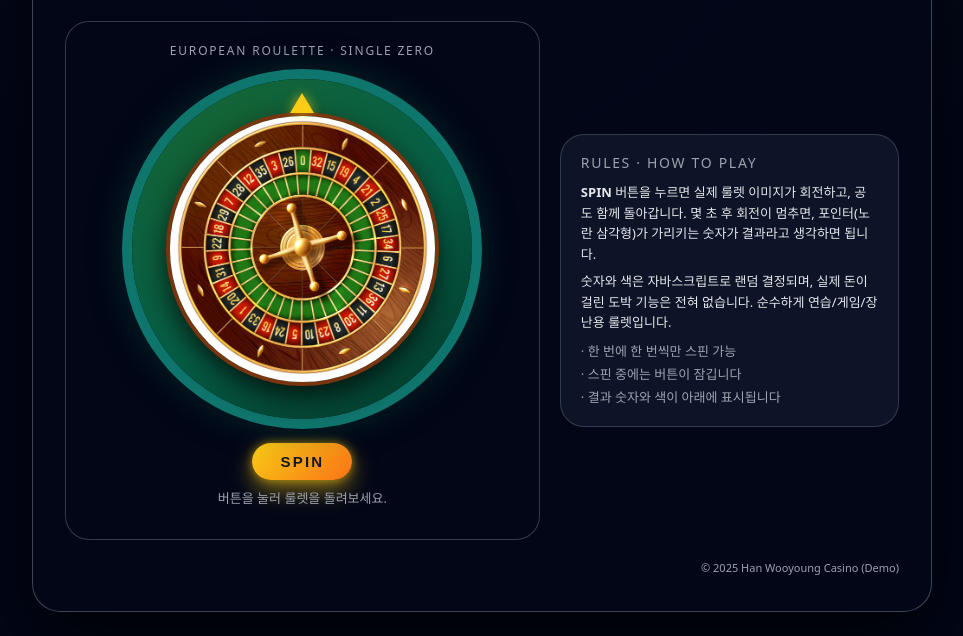
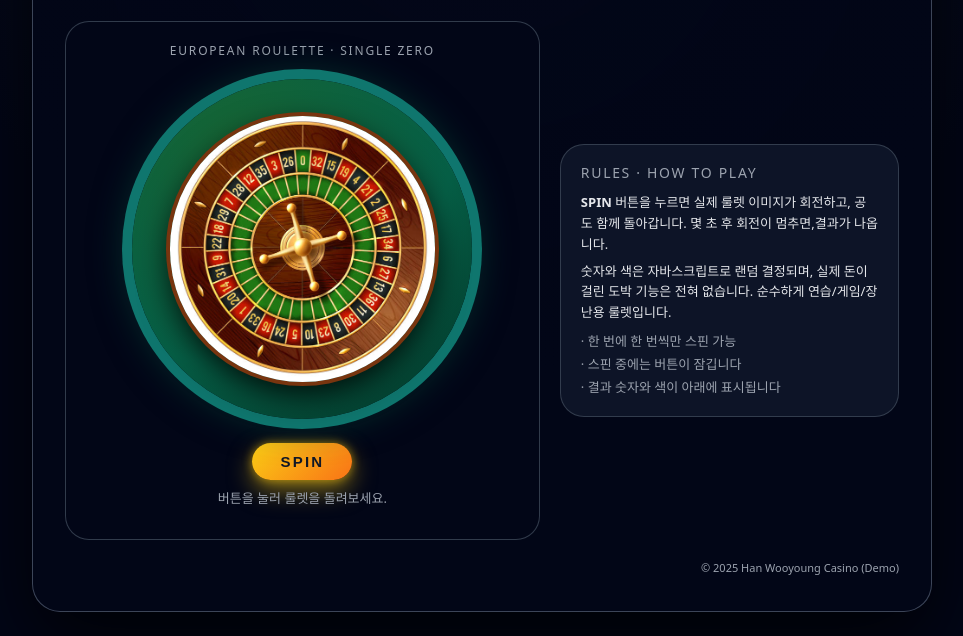
Before and after one commit to pizza-boss/pizza-boss.github.io, a plain HTML site: page index.html in a window 1280 px wide. Shown: the part 165-801 px from the top of the page, without its empty margins (158-1121 px from the left). Drawn offline with Linux system fonts and the light colour scheme.

Commit message:
Update index.html
Signed-off-by: pizza-boss <orzrvlor000@gmail.com>

```diff
--- a/index.html
+++ b/index.html
@@ -160,20 +160,7 @@
       transition: transform 4s cubic-bezier(0.22, 0.61, 0.25, 0.98);
     }
 
-    /* 포인터 (위쪽 삼각형) */
-    .pointer {
-      position: absolute;
-      top: 4%;
-      left: 50%;
-      transform: translateX(-50%);
-      width: 0;
-      height: 0;
-      border-left: 12px solid transparent;
-      border-right: 12px solid transparent;
-      border-bottom: 20px solid var(--accent);
-      filter: drop-shadow(0 0 6px rgba(250, 204, 21, 0.7));
-      z-index: 10;
-    }
+
 
     /* 공 궤도 */
     .ball-orbit {
@@ -346,7 +333,7 @@
       <!-- 설명 영역 -->
       <div class="info-card">
         <div class="info-title">RULES · HOW TO PLAY</div>
-        <p><strong>SPIN</strong> 버튼을 누르면 실제 룰렛 이미지가 회전하고, 공도 함께 돌아갑니다. 몇 초 후 회전이 멈추면, 포인터(노란 삼각형)가 가리키는 숫자가 결과라고 생각하면 됩니다.</p>
+        <p><strong>SPIN</strong> 버튼을 누르면 실제 룰렛 이미지가 회전하고, 공도 함께 돌아갑니다. 몇 초 후 회전이 멈추면,결과가 나옵니다.</p>
         <p>숫자와 색은 자바스크립트로 랜덤 결정되며, 실제 돈이 걸린 도박 기능은 전혀 없습니다. 순수하게 연습/게임/장난용 룰렛입니다.</p>
         <ul>
           <li>· 한 번에 한 번씩만 스핀 가능</li>
```
